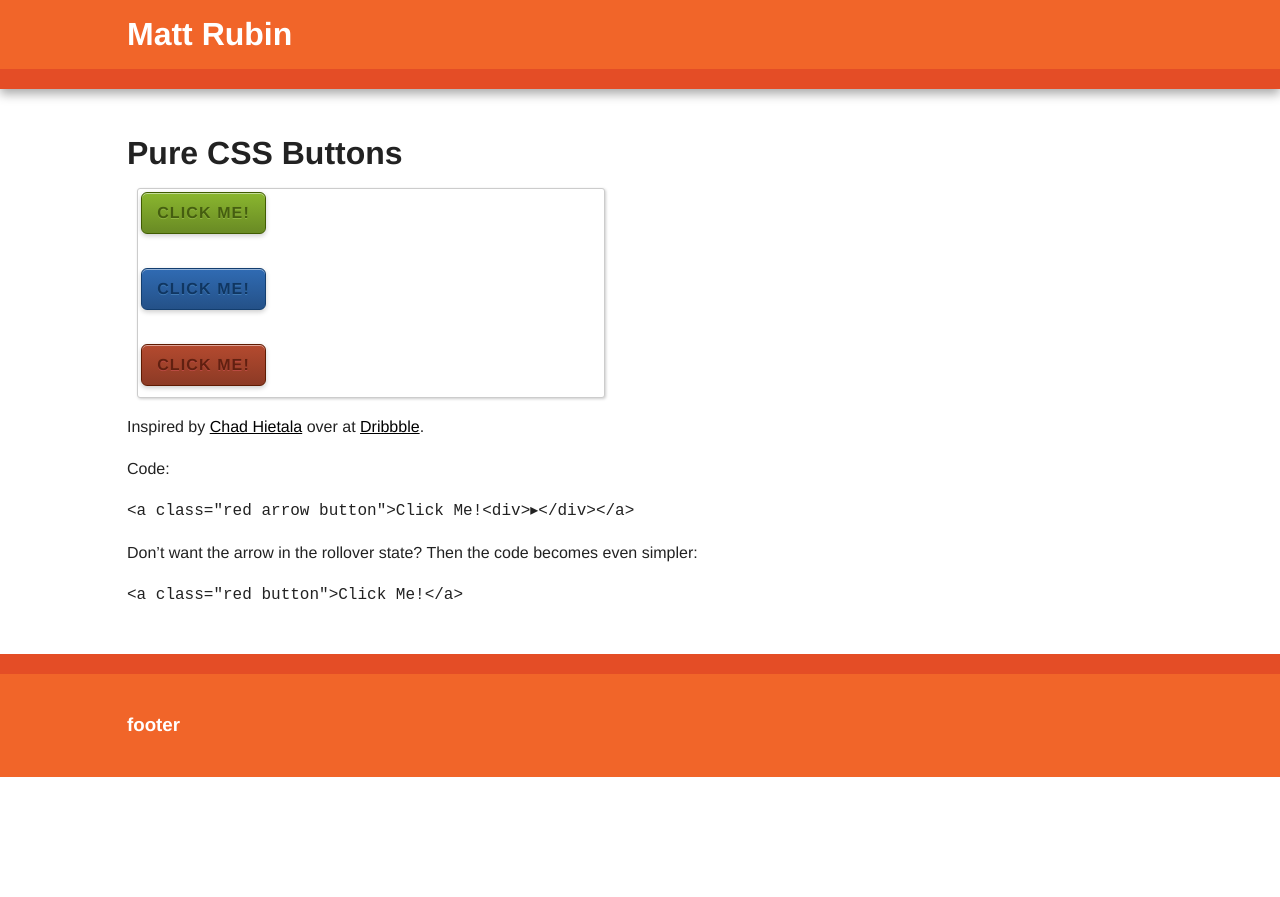
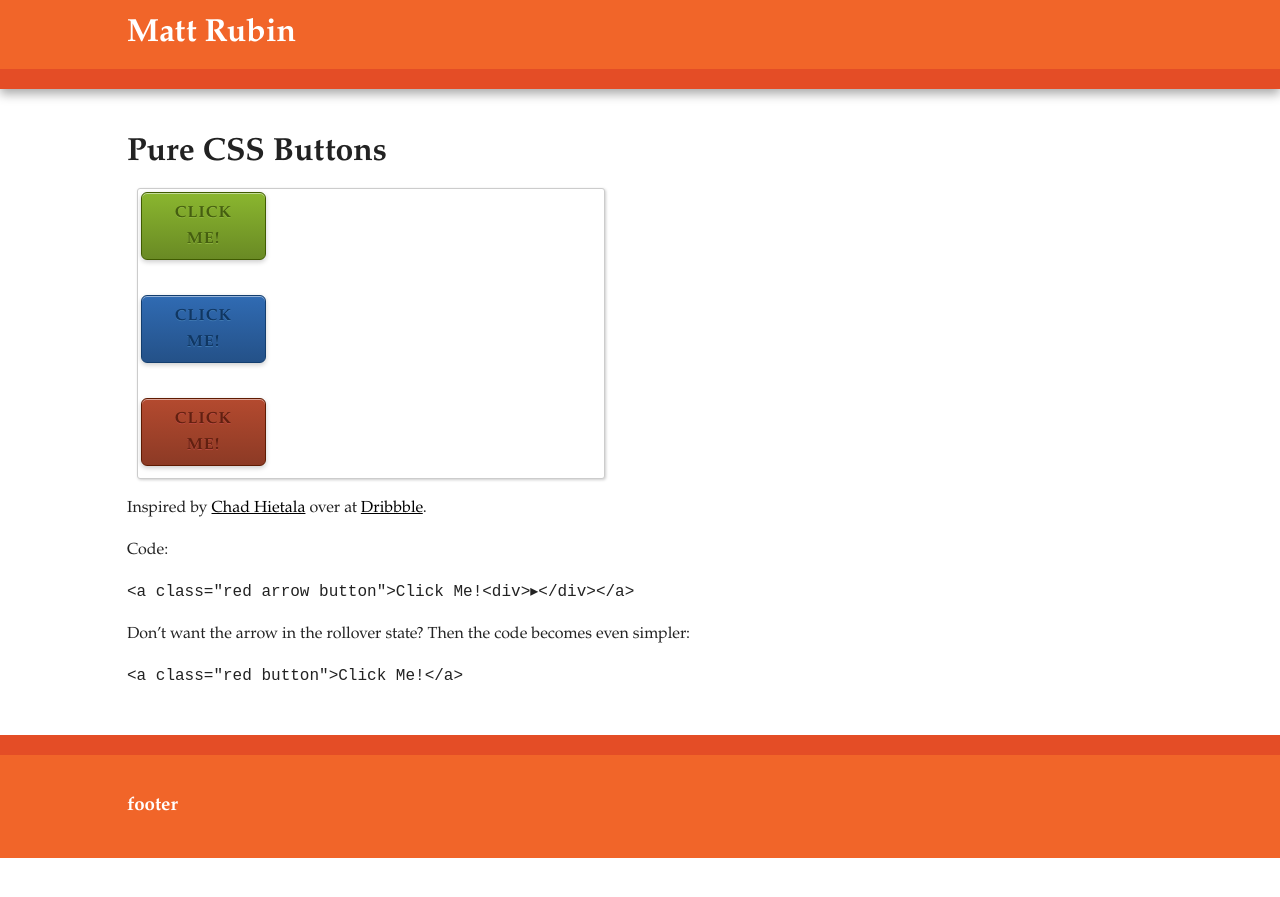
Before and after one commit to c3333/mattrubin.me, a Jekyll site: the page built from _posts/2010-12-07-pure-css-buttons.md, in a window 1280 px wide. Shown: the top 897 px of the page. Built offline with Jekyll 4.4.1, drawn with Linux system fonts in a browser that asks for light colours; some web fonts are replaced.

Commit message:
Using Tallys for the typeface

```diff
--- a/_layouts/empty.html
+++ b/_layouts/empty.html
@@ -9,6 +9,7 @@
 
 		<link rel="stylesheet" href="/css/normalize.min.css">
 		<link rel="stylesheet" href="/css/main.css">
+		<link rel="stylesheet" href="/css/fonts.css">
 
 		<!--[if lt IE 9]>
 			<script src="//html5shiv.googlecode.com/svn/trunk/html5.js"></script>
--- /dev/null
+++ b/css/fonts.css
@@ -0,0 +1,14 @@
+@font-face {
+	font-family: "Tallys";
+	src: url("fonts/Tallys_15.otf");
+	/* A font by Jos Buivenga (exljbris) -> www.exljbris.com */
+}
+
+html,
+body,
+button,
+input,
+select,
+textarea {
+	font-family: "Tallys", "Palatino Linotype", "Book Antiqua", Palatino, Georgia,"Times New Roman", Times, serif;
+}
```
Also changed, not shown: fonts/Tallys_15.otf (added).
